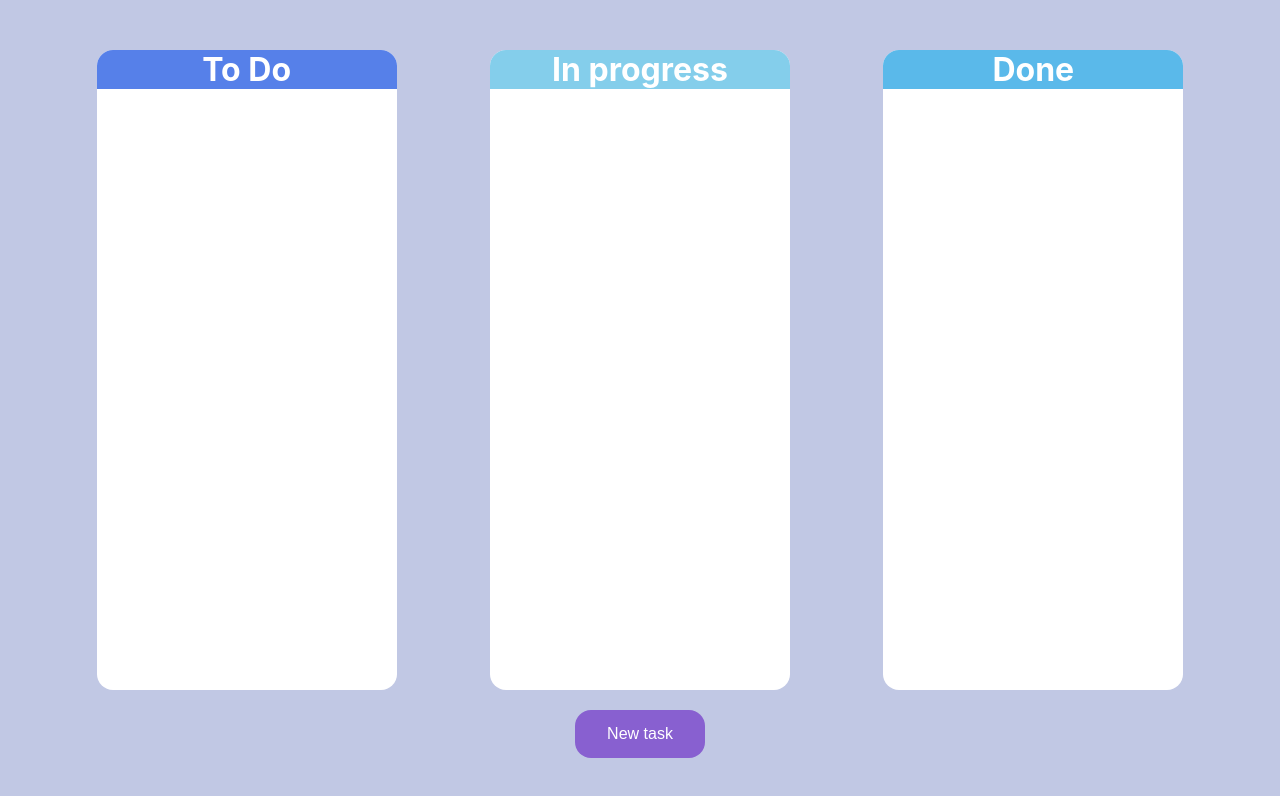
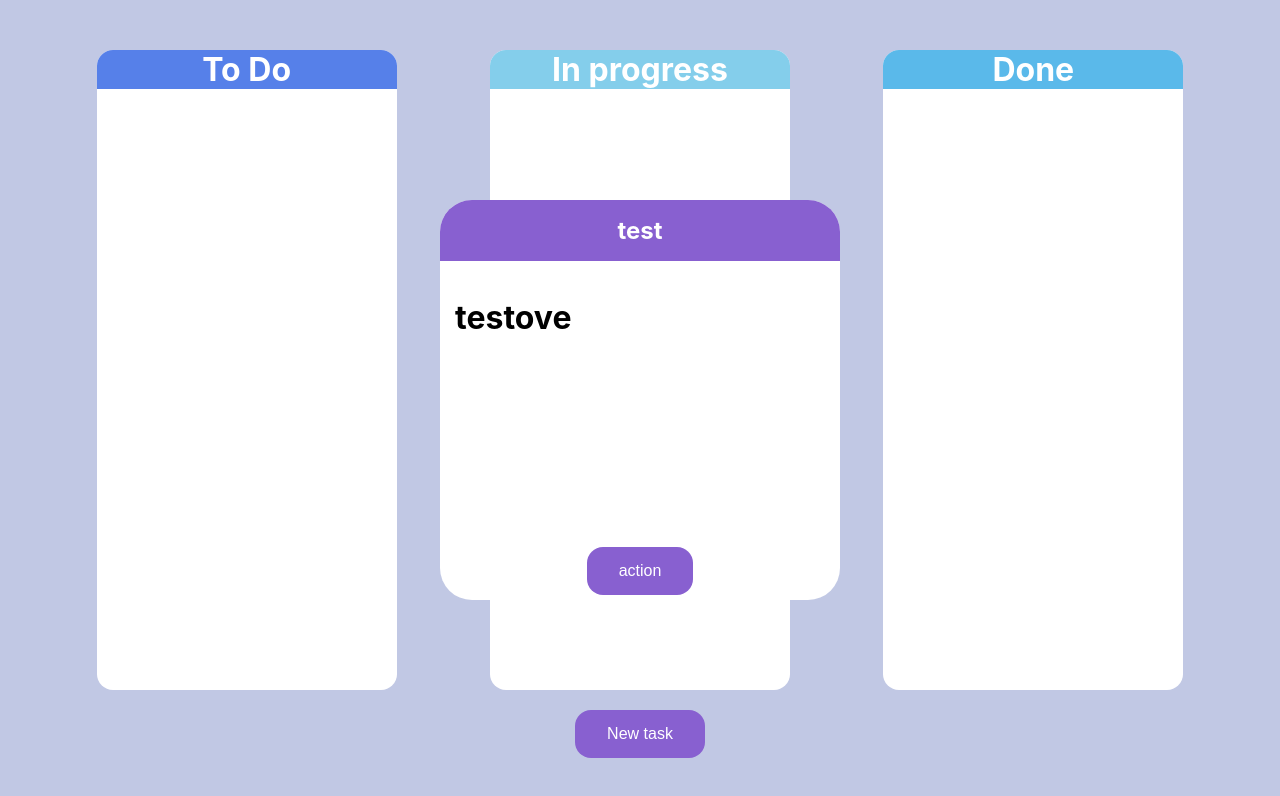
Before and after one commit to jivko25/Task-Manager, a React (Create React App) app in the folder app/: page / in a window 1280 px wide. Shown: the top 796 px of the page. Built offline with nearby package versions, Linux system fonts and the light colour scheme.

Commit message:
Add Modal component
1. Add modal component
2. Change structure on the main page
2.1 Add modal layer
2.2 Add wrapper-blur variant

```diff
--- a/app/src/App.scss
+++ b/app/src/App.module.scss
@@ -6,6 +6,15 @@
     padding: 50px;
 }
 
+.wrapper-blur{
+    display: flex;
+    flex-wrap: wrap;
+    justify-content: space-around;
+    padding: 50px;
+    filter: blur(4px)
+}
+
+
 @media (max-width: 1000px){
     .wrapper{
         display: block;
--- a/app/src/App.tsx
+++ b/app/src/App.tsx
@@ -1,17 +1,26 @@
 import { useState } from 'react';
-import './App.scss'
+import styles from './App.module.scss'
+import { Modal } from './components/modal/Modal';
 import { NewTaskButton } from './components/new-task-button/NewTaskButton';
 import { TaskWrapper } from './components/task-wrapper/TaskWrapper';
 
 function App() {
   const [onOpenCreate, setOnOpenCreate] = useState(false);
+  const test = <h1>testove</h1>
+  const actions = <button>action</button>
   return (
-    <div className='wrapper'>
-        <TaskWrapper title={"To Do"} content={{'test' : 1}}/>
-        <TaskWrapper title={"In progress"} content={{'test' : 1}}/>
-        <TaskWrapper title={"Done"} content={{'test' : 1}}/>
-        <NewTaskButton onNewTask={() => {setOnOpenCreate(true);
-        }}/>
+    <div>
+      <div className={styles.wrapper}>
+          <TaskWrapper title={"To Do"} content={{'test' : 1}}/>
+          <TaskWrapper title={"In progress"} content={{'test' : 1}}/>
+          <TaskWrapper title={"Done"} content={{'test' : 1}}/>
+          <NewTaskButton onNewTask={() => {setOnOpenCreate(true);
+          }}/>
+      </div>
+      <div className={styles.modal}>
+          <Modal title="test" content={test} actions={actions} isOpen={true}/>
+
+      </div>
     </div>
   );
 }
--- /dev/null
+++ b/app/src/components/modal/Modal.module.scss
@@ -0,0 +1,44 @@
+@use '../../styles/colors.scss';
+
+.wrapper{
+    position: absolute;
+    left: 50%;
+    top: 50%;
+    transform: translate(-50%, -50%);
+    max-width: 400px;
+    max-height: 400px;
+    width: 100%;
+    height: 100%;
+    background-color: white;
+    border-radius: 2rem;
+    display: flex;
+    flex-direction: column;
+}
+
+.header{
+    background-color: colors.$task_color;
+    text-align: center;
+    color: white;
+    border-radius: 2rem 2rem 0 0;
+    font-size: 12px;
+}
+
+.content{
+    height: 70%;
+    padding: 15px;
+}
+
+.actions{
+    display: flex;
+    justify-content: space-around;
+    padding: 5px;
+    button{
+        padding: 15px 32px;
+        background-color: colors.$task_color;
+        border-radius: 1rem;
+        border: none;
+        text-align: center;
+        font-size: 16px;
+        color: white;
+    }
+}
--- /dev/null
+++ b/app/src/components/modal/Modal.tsx
@@ -0,0 +1,26 @@
+import React from 'react';
+import styles from './Modal.module.scss';
+
+
+interface Props{
+    title : string
+    content : React.ReactNode
+    actions : React.ReactNode
+    isOpen: boolean
+}
+
+export const Modal : React.FC<Props> = ({title, content, actions, isOpen}) => {
+    return (
+    <div className={styles.wrapper}>
+        <div className={styles.header}>
+            <h1>{title}</h1>
+        </div>
+        <div className={styles.content}>
+            {content}
+        </div>
+        <div className={styles.actions}>
+            {actions}
+        </div>
+    </div>
+    )
+}
```
